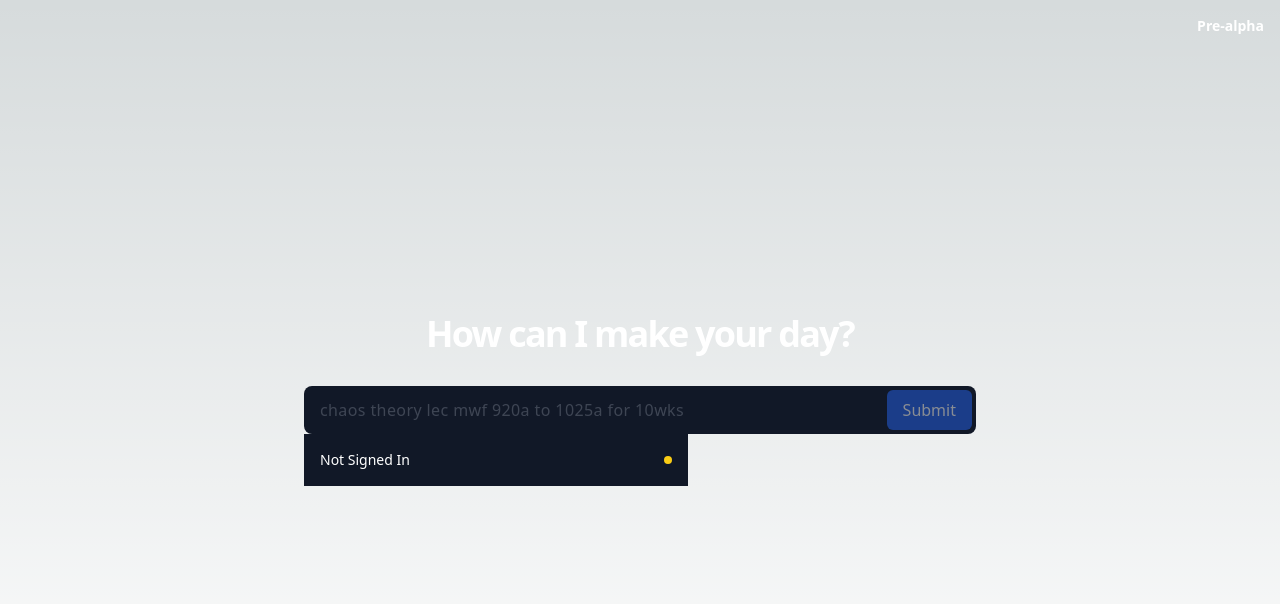
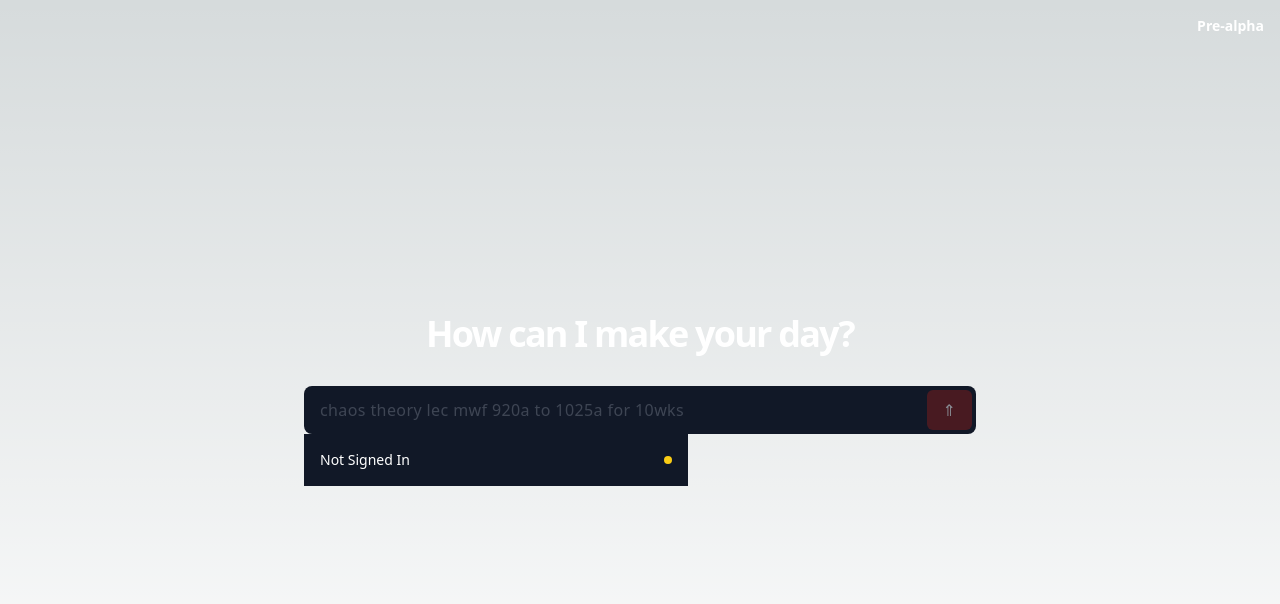
Before and after one commit to vznh/boo, a Next.js app: page / in a window 1280 px wide. Shown: the top 604 px of the page. Built offline with nearby package versions, Linux system fonts and the light colour scheme; no server answers.

Commit message:
edit: button aesthetics change

```diff
--- a/src/views/main/index.tsx
+++ b/src/views/main/index.tsx
@@ -77,9 +77,9 @@ export default function MainDashboard() {
               <button
                 type="submit"
                 disabled={!isUserSignedIn || !inputValue.trim()}
-                className="ml-2 px-4 py-2 bg-blue-600 text-white rounded-md hover:bg-blue-700 focus:outline-none focus:ring-2 focus:ring-blue-500 focus:ring-opacity-50 disabled:opacity-50 disabled:cursor-not-allowed"
+                className="ml-2 px-4 py-2 bg-red-900 text-white rounded-md hover:bg-red-950 focus:outline-none focus:ring-2 focus:ring-blue-500 focus:ring-opacity-50 disabled:opacity-50 disabled:cursor-not-allowed"
               >
-                Submit
+                &#8657;
               </button>
             </form>
             <SignInWithGoogleButton />
```
